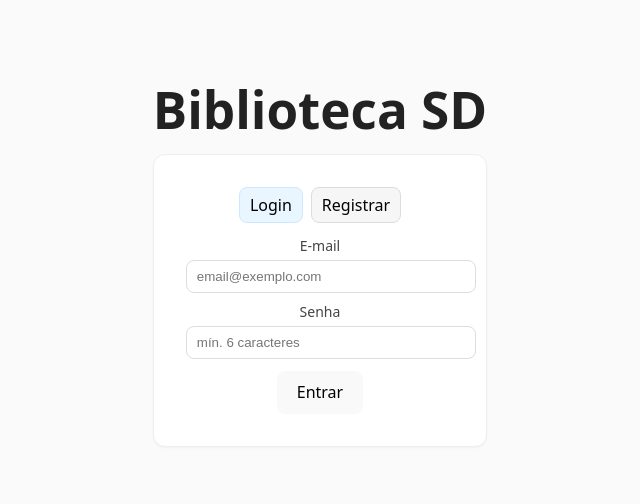
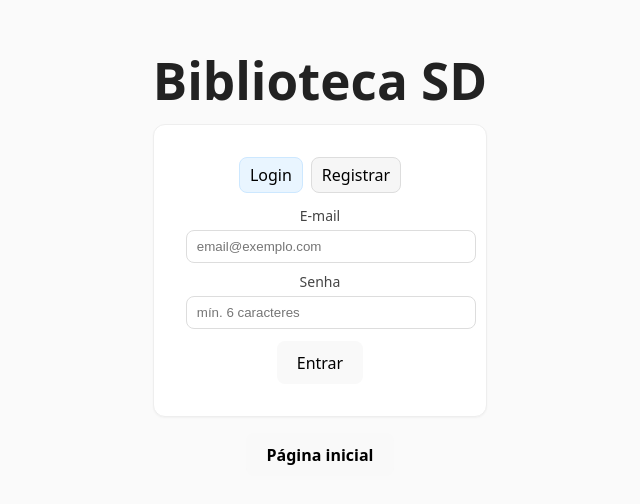
Before and after one commit to welisonandrade/Disciplina-SD, a Vue app in the folder client/: page /dashboard in a window 1280 px wide. Shown: the part 136-640 px from the top of the page, without its empty margins (320-960 px from the left). Built offline with nearby package versions, Linux system fonts and the light colour scheme.

Commit message:
adiciona botão 'Página inicial'

```diff
--- a/client/src/components/Dashboard.vue
+++ b/client/src/components/Dashboard.vue
@@ -163,6 +163,13 @@ onMounted(async () => {
       </div>
     </section>
 
+    <!-- Botão 'Página inicial' abaixo do card, centralizado e com mesmo estilo -->
+    <div v-if="!isLogged" class="home-btn-container">
+      <router-link to="/">
+        <button class="home-btn">Página inicial</button>
+      </router-link>
+    </div>
+
     <!-- Bloco logado -->
     <section v-else>
       <div class="topbar">
@@ -237,6 +244,7 @@ input { width: 100%; padding: 8px 10px; margin-top: 4px; border: 1px solid #ddd;
   justify-content: center; /* centraliza os botões */
   gap: 8px;
 }
+
 button { cursor: pointer; border: 1px solid #ddd; border-radius: 8px; padding: 8px 12px; background: #f7f7f7; }
 button:hover { background: #f0f0f0; }
 button.danger { border-color: #ffd3d3; background: #ffecec; }
@@ -256,4 +264,15 @@ button.danger:hover { background: #ffe1e1; }
 .err { color: #b3261e; }
 .empty { color:#666; font-size: 14px; }
 .row-actions { display:flex; gap:8px; }
+
+/* Botão 'Página inicial' abaixo do card (mesmo estilo dos outros) */
+.home-btn-container {
+  display: flex;
+  justify-content: center;
+  margin-top: 16px;
+}
+.home-btn {
+  /* não muda o visual: usa o estilo global de 'button' acima */
+  font-weight: 600;
+}
 </style>
```
